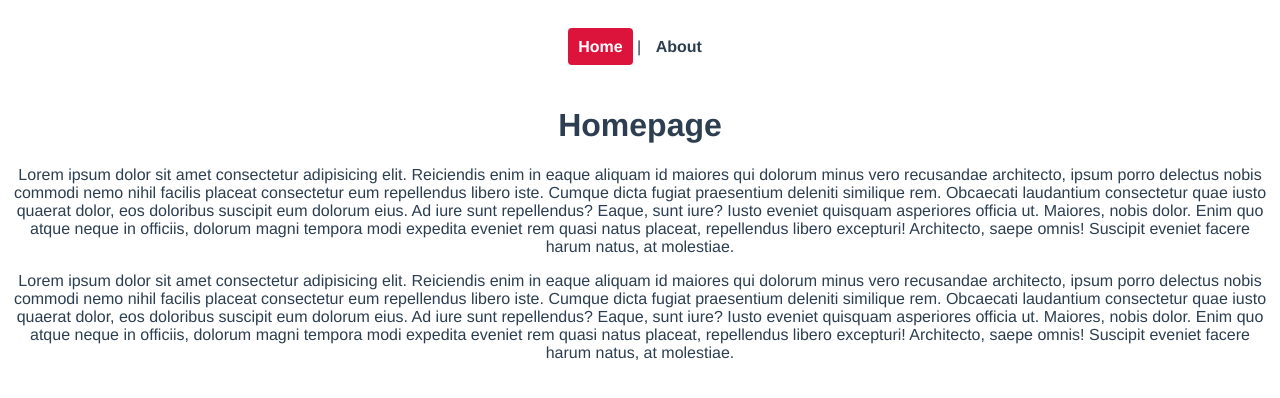
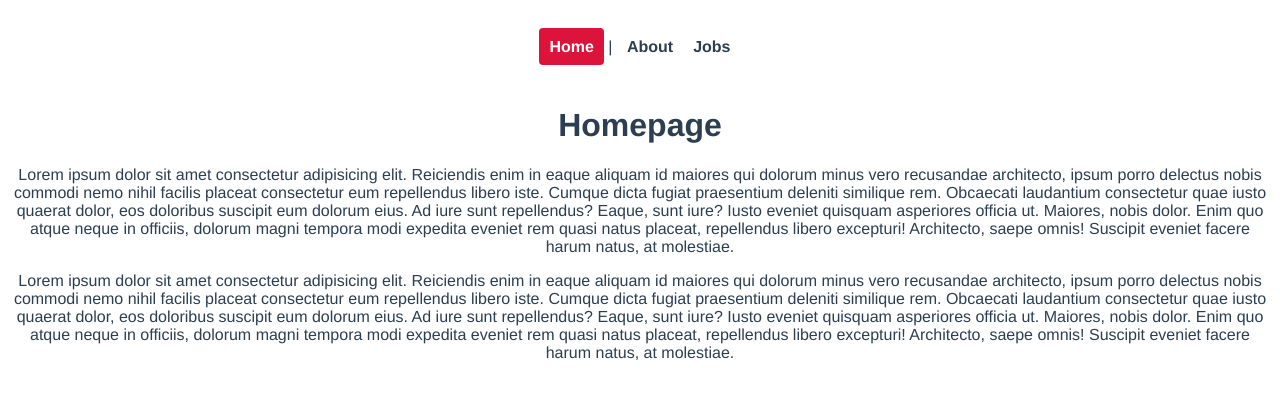
Before and after one commit to khalegjr/course_vue3-thenetninja, a Vue app in the folder ninja-jobs/: page / in a window 1280 px wide. Shown: the top 398 px of the page. Built offline with nearby package versions, Linux system fonts and the light colour scheme.

Commit message:
Adiciona rota para Jobs

```diff
--- a/ninja-jobs/src/App.vue
+++ b/ninja-jobs/src/App.vue
@@ -2,6 +2,7 @@
   <div id="nav">
     <router-link :to="{ name: 'Home' }">Home</router-link> |
     <router-link :to="{ name: 'About' }">About</router-link>
+    <router-link :to="{ name: 'Jobs' }">Jobs</router-link>
   </div>
   <router-view />
 </template>
--- a/ninja-jobs/src/router/index.js
+++ b/ninja-jobs/src/router/index.js
@@ -1,6 +1,7 @@
 import { createRouter, createWebHistory } from "vue-router";
 import Home from "../views/Home.vue";
 import About from "../views/About.vue";
+import Jobs from "../views/jobs/Jobs.vue";
 
 const routes = [
   {
@@ -13,6 +14,11 @@ const routes = [
     name: "About",
     component: About,
   },
+  {
+    path: "/jobs",
+    name: "Jobs",
+    component: Jobs,
+  },
 ];
 
 const router = createRouter({
```
